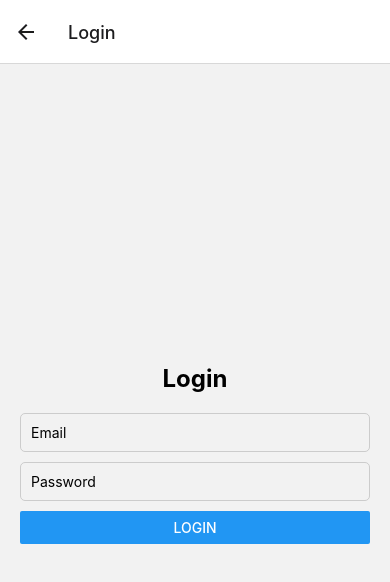
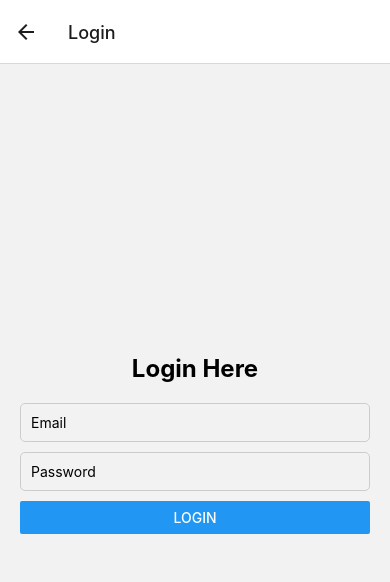
Before and after one commit to TBWLJ/trainApp, a React Native app: screen /Login in a window 390 px wide. Shown: the top 582 px of the page. Built offline with nearby package versions, Linux system fonts and the light colour scheme.

Commit message:
add keyboardAvoidingView

```diff
--- a/screens/LoginPageScreen.js
+++ b/screens/LoginPageScreen.js
@@ -1,19 +1,63 @@
 import React from 'react';
-import { View, Text, TextInput, Button, StyleSheet } from 'react-native';
+import {
+  View,
+  Text,
+  TextInput,
+  Button,
+  StyleSheet,
+  KeyboardAvoidingView,
+  TouchableWithoutFeedback,
+  Keyboard,
+  ScrollView
+} from 'react-native';
 
 export default function LoginPageScreen() {
   return (
-    <View style={styles.container}>
-      <Text style={styles.title}>Login</Text>
-      <TextInput placeholder="Email" style={styles.input} />
-      <TextInput placeholder="Password" secureTextEntry style={styles.input} />
-      <Button title="Login" onPress={() => {}} />
-    </View>
+    <KeyboardAvoidingView
+      style={{ flex: 1 }}
+      behavior="height"
+    >
+      {/* Only one direct child is passed here */}
+      <TouchableWithoutFeedback onPress={() => Keyboard.dismiss()}>
+        {/* Wrap everything inside ScrollView to enable scrolling when keyboard is visible */}
+        <ScrollView contentContainerStyle={styles.container}>
+          <Text style={styles.title}>Login Here</Text>
+          <TextInput
+            placeholder="Email"
+            style={styles.input}
+            keyboardType="email-address"
+          />
+          <TextInput
+            placeholder="Password"
+            secureTextEntry
+            style={styles.input}
+            keyboardType="default"
+          />
+          <Button title="Login" onPress={() => {}} />
+        </ScrollView>
+      </TouchableWithoutFeedback>
+    </KeyboardAvoidingView>
   );
 }
 
 const styles = StyleSheet.create({
-  container: { flex: 1, justifyContent: 'center', paddingHorizontal: 20 },
-  title: { fontSize: 24, fontWeight: 'bold', marginBottom: 20, textAlign: 'center' },
-  input: { borderWidth: 1, borderColor: '#ccc', padding: 10, marginBottom: 10, borderRadius: 5 }
+  container: {
+    flex: 1,
+    justifyContent: 'center',
+    paddingHorizontal: 20,
+    paddingBottom: 20, // Prevents the bottom part of the content from being covered by the keyboard
+  },
+  title: {
+    fontSize: 24,
+    fontWeight: 'bold',
+    marginBottom: 20,
+    textAlign: 'center',
+  },
+  input: {
+    borderWidth: 1,
+    borderColor: '#ccc',
+    padding: 10,
+    marginBottom: 10,
+    borderRadius: 5,
+  },
 });
```
